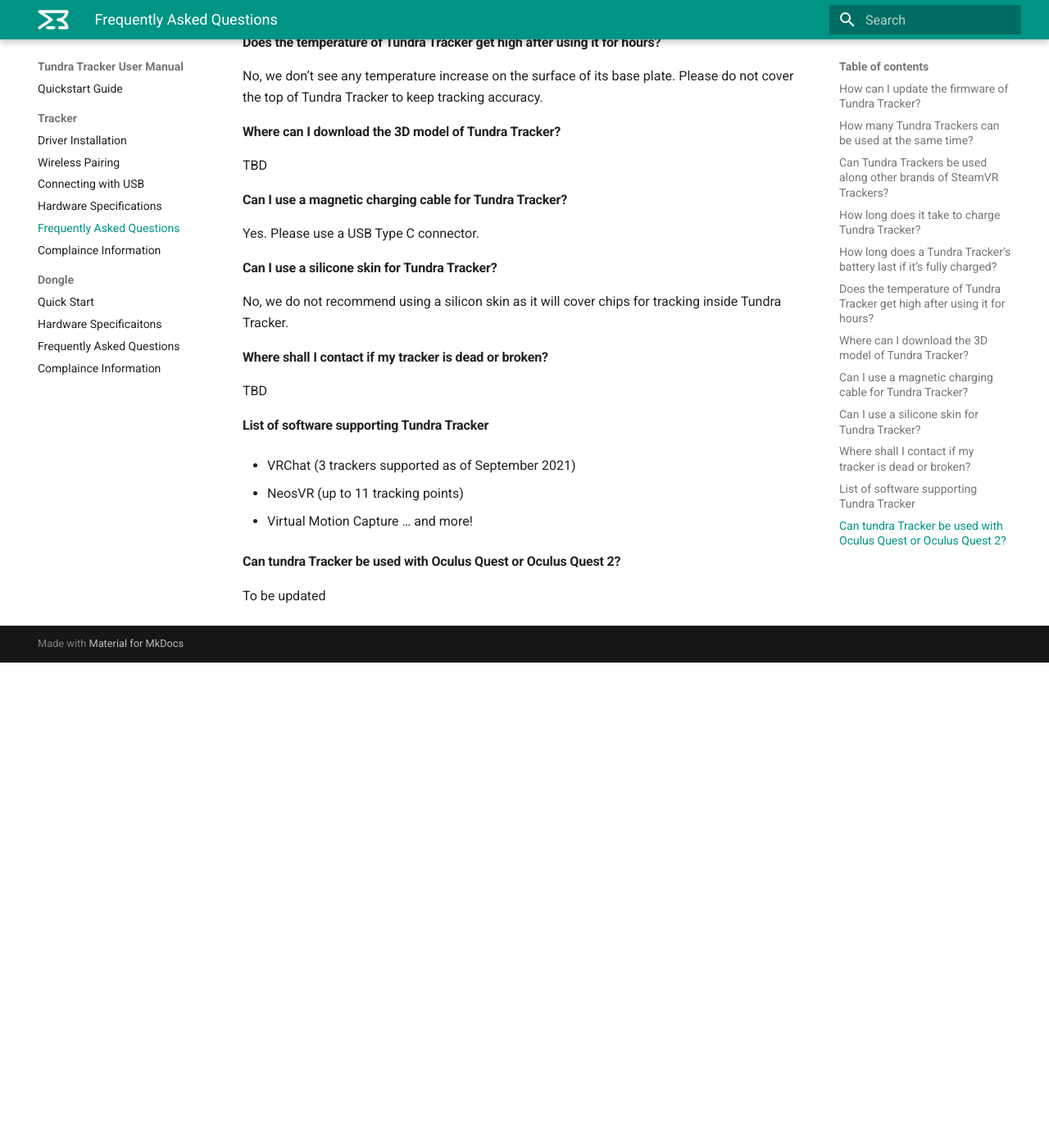
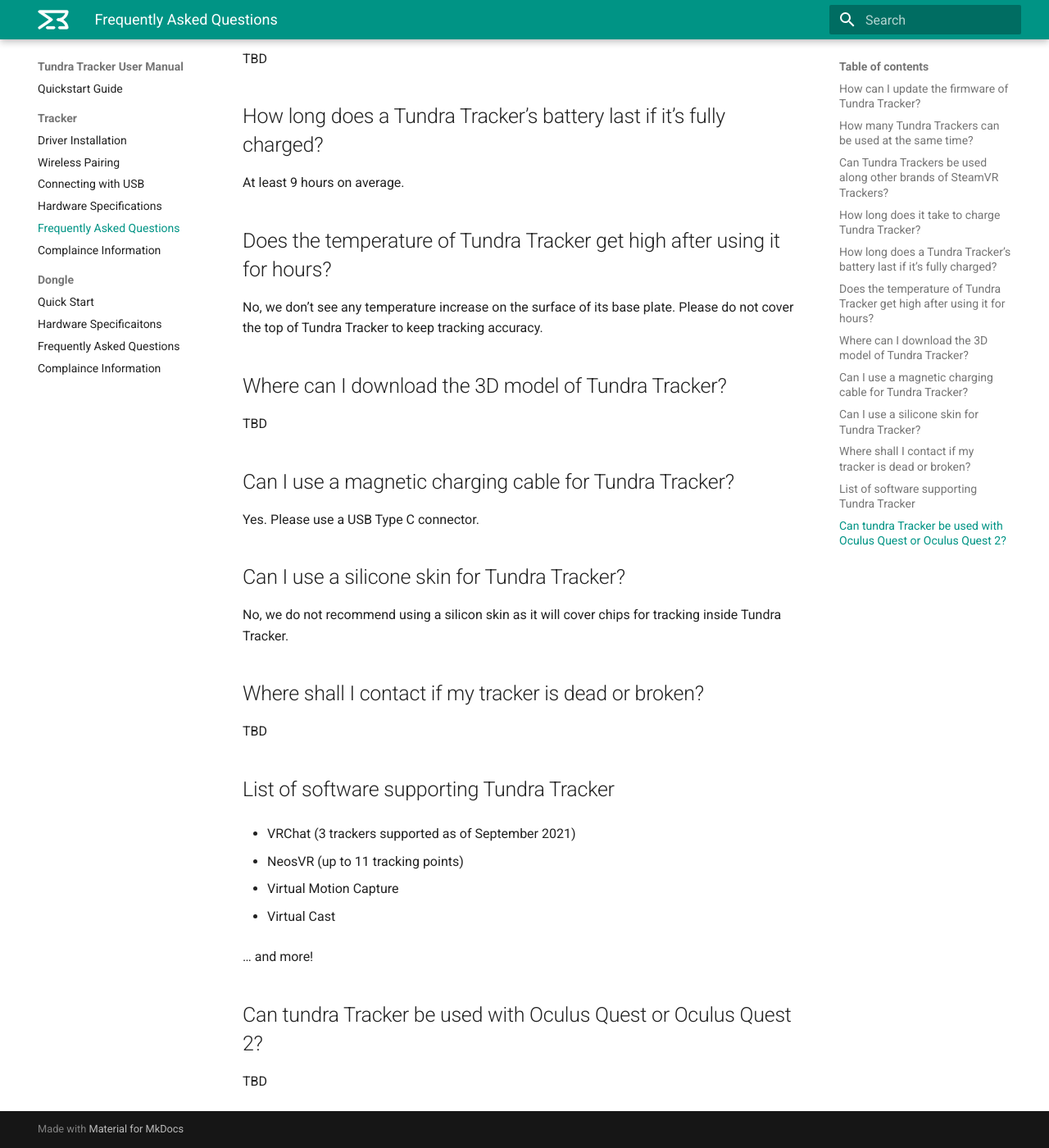
Before and after one commit to tundra-labs/tundra-tracker-docs, an MkDocs documentation site: the page built from docs/tracker_faq.md, in a window 1280 px wide and 1400 px high, scrolled down 608 px. Shown: the whole window at 82% size. Built offline with MkDocs 1.6.1 and Material for MkDocs 9.7.7, drawn with Linux system fonts in a browser that asks for light colours; before the commit the page ends 1416 px from its top, so only the background shows below that.

Commit message:
Update tracker_faq.md

```diff
--- a/docs/tracker_faq.md
+++ b/docs/tracker_faq.md
@@ -1,75 +1,79 @@
 # Tundra Tracker Frequently Asked Questions
 
-#### **How can I update the firmware of Tundra Tracker?**
+## How can I update the firmware of Tundra Tracker?
 
 The latest firmware will be distributed via SteamVR.
 
 
 
-#### How many Tundra Trackers can be used at the same time?
+## How many Tundra Trackers can be used at the same time?
 
 Depends on how many other SteamVR devices you use and the network environment. You will find some useful tips here: [https://forum.vive.com/topic/7613-maximum-number-of-vive-trackers-2019-with-a-single-pc/](https://forum.vive.com/topic/7613-maximum-number-of-vive-trackers-2019-with-a-single-pc/)
 
 
 
-#### Can Tundra Trackers be used along other brands of SteamVR Trackers?
+## Can Tundra Trackers be used along other brands of SteamVR Trackers?
 
 As Tundra Trackers are SteamVR devices, you can use mixed trackers.
 
 
 
-#### How long does it take to charge Tundra Tracker?
+## How long does it take to charge Tundra Tracker?
 
 TBD
 
 
 
-#### How long does a Tundra Tracker’s battery last if it’s fully charged?
+## How long does a Tundra Tracker’s battery last if it’s fully charged?
 
 At least 9 hours on average.
 
 
 
-#### Does the temperature of Tundra Tracker get high after using it for hours?
+## Does the temperature of Tundra Tracker get high after using it for hours?
 
 No, we don’t see any temperature increase on the surface of its base plate. Please do not cover the top of Tundra Tracker to keep tracking accuracy.
 
 
 
-#### Where can I download the 3D model of Tundra Tracker?
+## Where can I download the 3D model of Tundra Tracker?
 
 TBD
 
 
 
-#### Can I use a magnetic charging cable for Tundra Tracker?
+## Can I use a magnetic charging cable for Tundra Tracker?
 
 Yes. Please use a USB Type C connector.
 
 
 
-#### Can I use a silicone skin for Tundra Tracker?
+## Can I use a silicone skin for Tundra Tracker?
 
 No, we do not recommend using a silicon skin as it will cover chips for tracking inside Tundra Tracker.
 
 
 
-#### Where shall I contact if my tracker is dead or broken?
+## Where shall I contact if my tracker is dead or broken?
 
 TBD
 
 
 
-#### List of software supporting Tundra Tracker
+## List of software supporting Tundra Tracker
 
 - VRChat (3 trackers supported as of September 2021)
 
 - NeosVR (up to 11 tracking points)
 
-- Virtual Motion Capture … and more!
+- Virtual Motion Capture
+
+- Virtual Cast
+
+   … and more!
 
 
 
-#### Can tundra Tracker be used with Oculus Quest or Oculus Quest 2?
+## Can tundra Tracker be used with Oculus Quest or Oculus Quest 2?
 
-To be updated
+TBD
```
